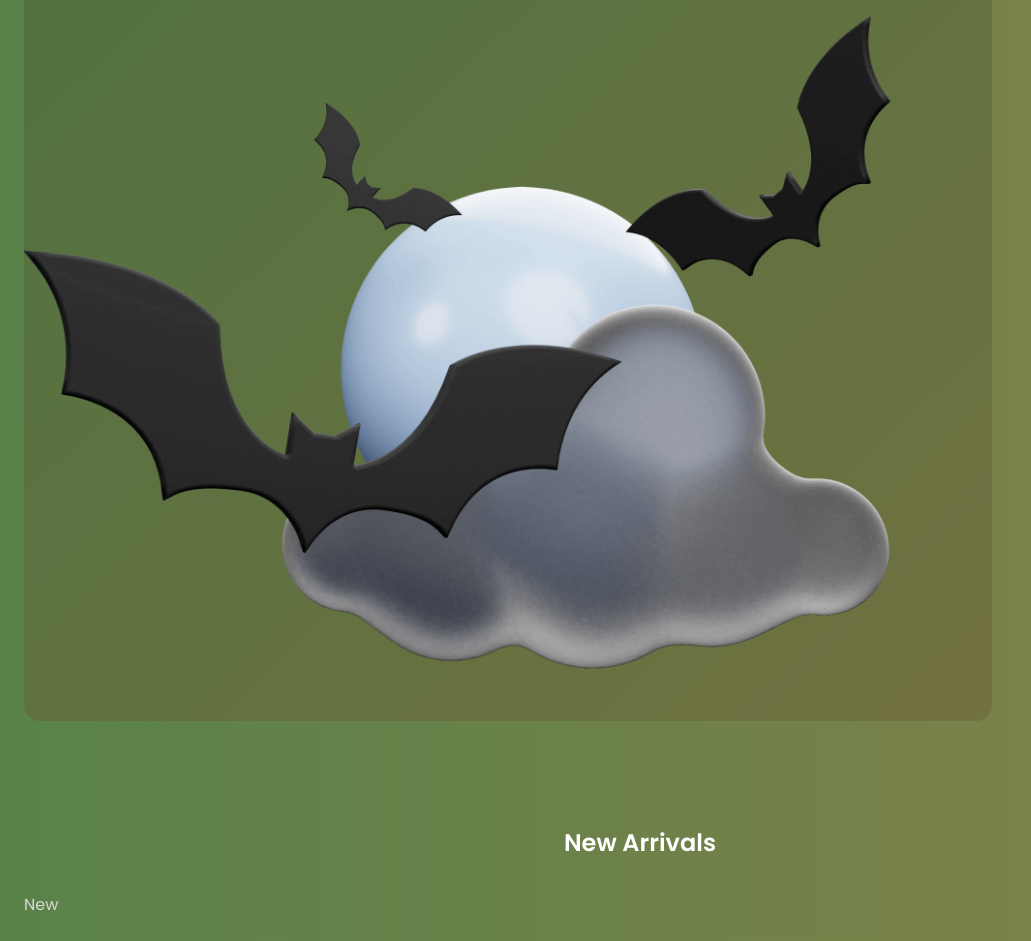
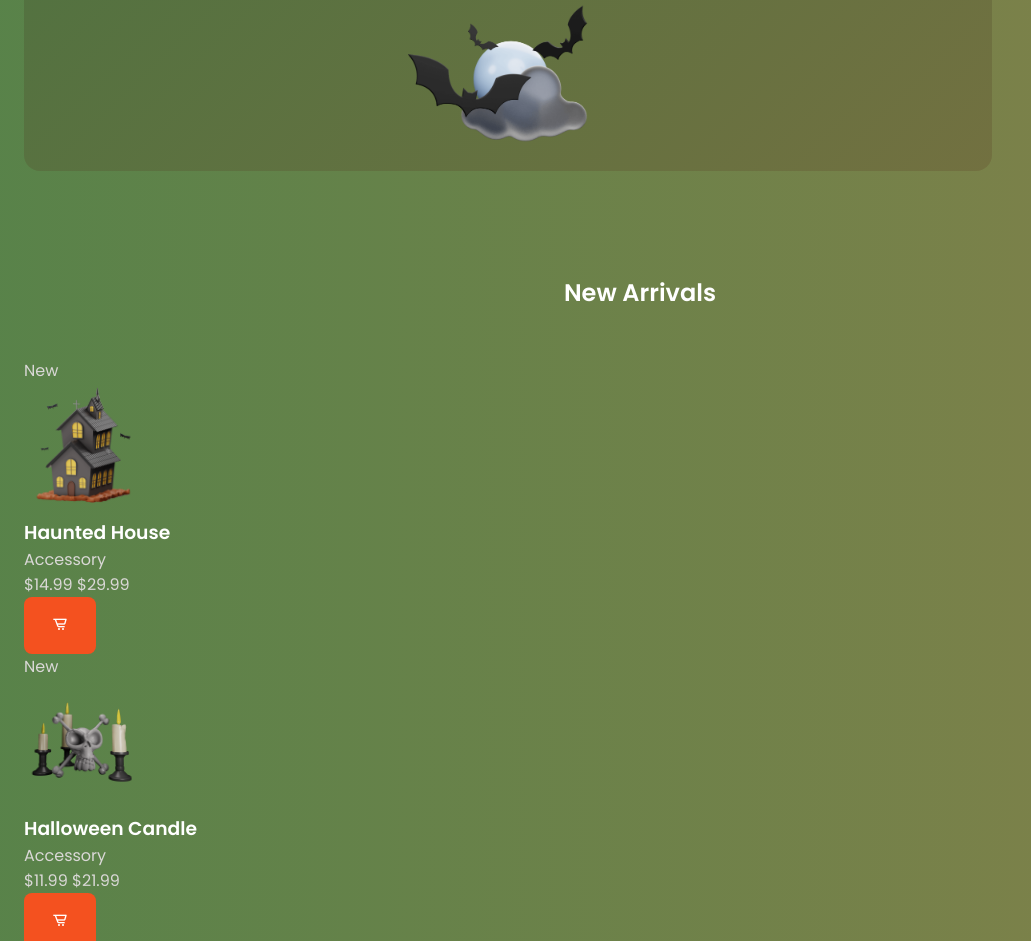
Before and after one commit to thorcamara/Halloween_website, a plain HTML site: page index.html in a window 1280 px wide. Shown: the part 4582-5523 px from the top of the page, without its empty margins (0-1031 px from the left). Drawn offline with nearby package versions, Linux system fonts and the light colour scheme.

Commit message:
Styled .discount__img, .new__container and .new__img

```diff
--- a/css/style.css
+++ b/css/style.css
@@ -484,3 +484,18 @@ button {
   font-size: var(--h2-font-size);
   margin-bottom: var(--mb-2);
 }
+
+.discount__img {
+  width: 200px;
+  justify-self: center;
+}
+
+.new__container {
+  padding-top: 1rem;
+}
+
+.new__img {
+  width: 120px;
+  margin-bottom: var(--mb-0-5);
+  transition: .3s;
+}
```
